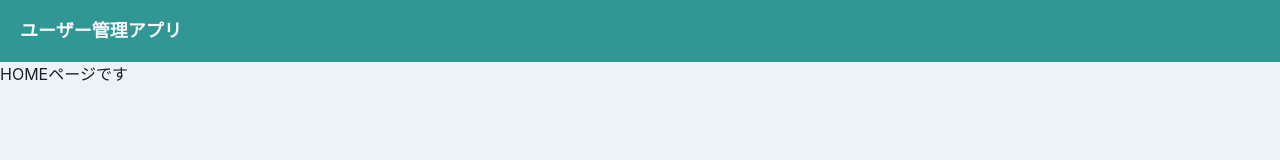
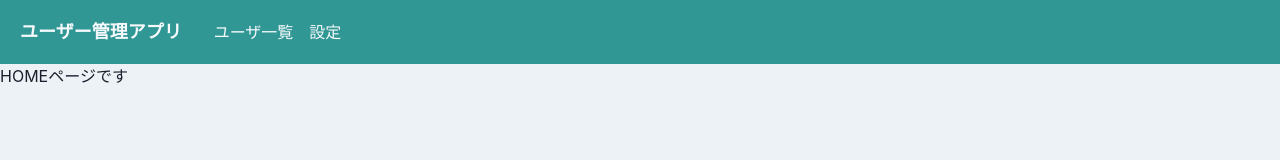
Before and after one commit to g-murata/ChakraUI_lesson, a React (Create React App) app: page /home in a window 1280 px wide. Shown: the top 160 px of the page. Built offline with nearby package versions, Linux system fonts and the light colour scheme.

Commit message:
67.ヘッダーの作成

```diff
--- a/src/components/organisms/layout/Header.tsx
+++ b/src/components/organisms/layout/Header.tsx
@@ -1,8 +1,23 @@
-import { Flex, Heading } from "@chakra-ui/react";
+import {
+  Box,
+  Drawer,
+  DrawerBody,
+  DrawerOverlay,
+  Flex,
+  Heading,
+  IconButton,
+  Link,
+  Button,
+  useDisclosure,
+  DrawerContent
+} from "@chakra-ui/react";
 import { memo, VFC } from "react";
+import { HamburgerIcon } from "@chakra-ui/icons";
 
 export const Header: VFC = memo(() => {
+  const { isOpen, onOpen, onClose } = useDisclosure();
   return (
+    <>
       <Flex
         as="nav"
         bg="teal.500"
@@ -11,9 +26,42 @@ export const Header: VFC = memo(() => {
         justify="space-between"
         padding={{ base: 3, md: 5 }}
       >
+        <Flex align="center" as="a" mr={8} _hover={{ cursol: "pointer" }}>
           <Heading as="h1" fontSize={{ base: "md", md: "lg" }}>
             ユーザー管理アプリ
           </Heading>
         </Flex>
+        <Flex
+          align="center"
+          fontsize="sm"
+          flexGrow={2}
+          display={{ base: "none", md: "flex" }}
+        >
+          <Box pr={4}>
+            <Link>ユーザ一覧</Link>
+          </Box>
+          <Link>設定</Link>
+        </Flex>
+        <IconButton
+          aria-label="メニューボタン"
+          icon={<HamburgerIcon />}
+          size="sm"
+          variant="unstyled"
+          display={{ base: "block", md: "none" }}
+          onClick={onOpen}
+        />
+      </Flex>
+      <Drawer placement="left" size="xs" onClose={onClose} isOpen={isOpen}>
+        <DrawerOverlay>
+          <DrawerContent>
+            <DrawerBody p={0} bg="gray.100">
+              <Button w="100%">TOP</Button>
+              <Button w="100%">ユーザ一覧</Button>
+              <Button w="100%">設定</Button>
+            </DrawerBody>
+          </DrawerContent>
+        </DrawerOverlay>
+      </Drawer>
+    </>
   );
 });
```
Lines whose indentation alone changed are shown as unchanged.
